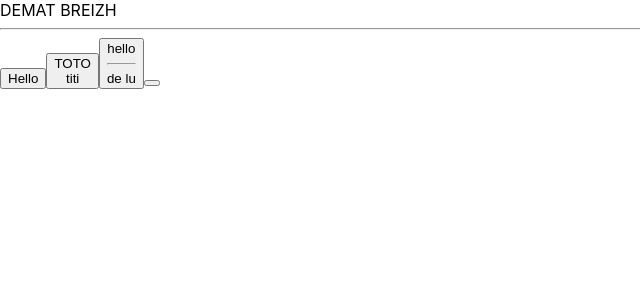
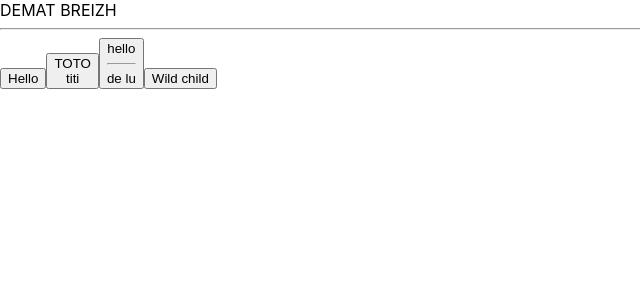
Before and after one commit to ManuFormation/FormationRect, a React (Create React App) app: page / in a window 1280 px wide. Shown: the top 300 px of the page, without its empty margins (0-640 px from the left). Built offline with nearby package versions, Linux system fonts and the light colour scheme.

Commit message:
ajout du prostype

```diff
--- a/src/App/App.tsx
+++ b/src/App/App.tsx
@@ -19,7 +19,7 @@ function App() {
      >Hello</Button>
      <Button > <div>TOTO</div><div>titi</div> </Button>
      <Button> hello<hr/>de lu </Button>
-     <Button/>
+     <Button>Wild child</Button>
     </div>
   );
 }
```
Also changed, not shown: src/App/components/Button/Bouton.jsx (+10 -1 lines).
